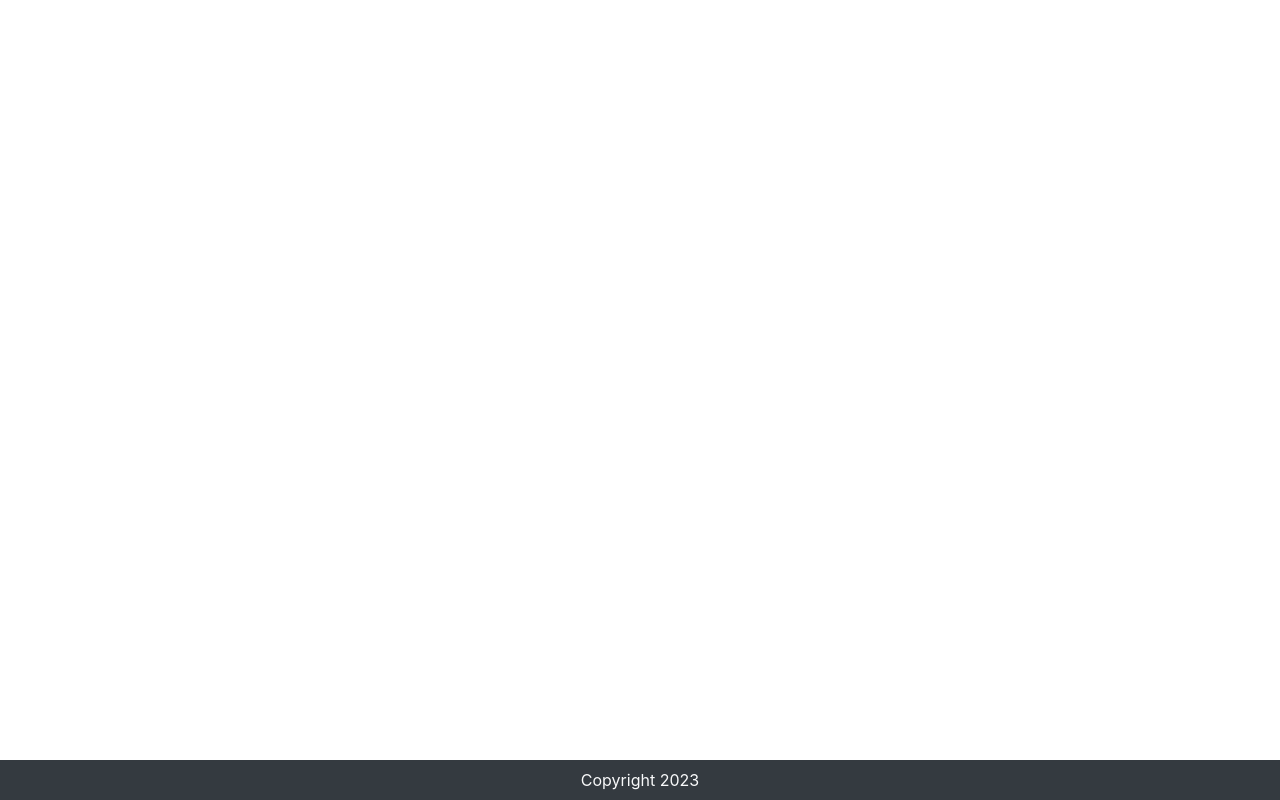
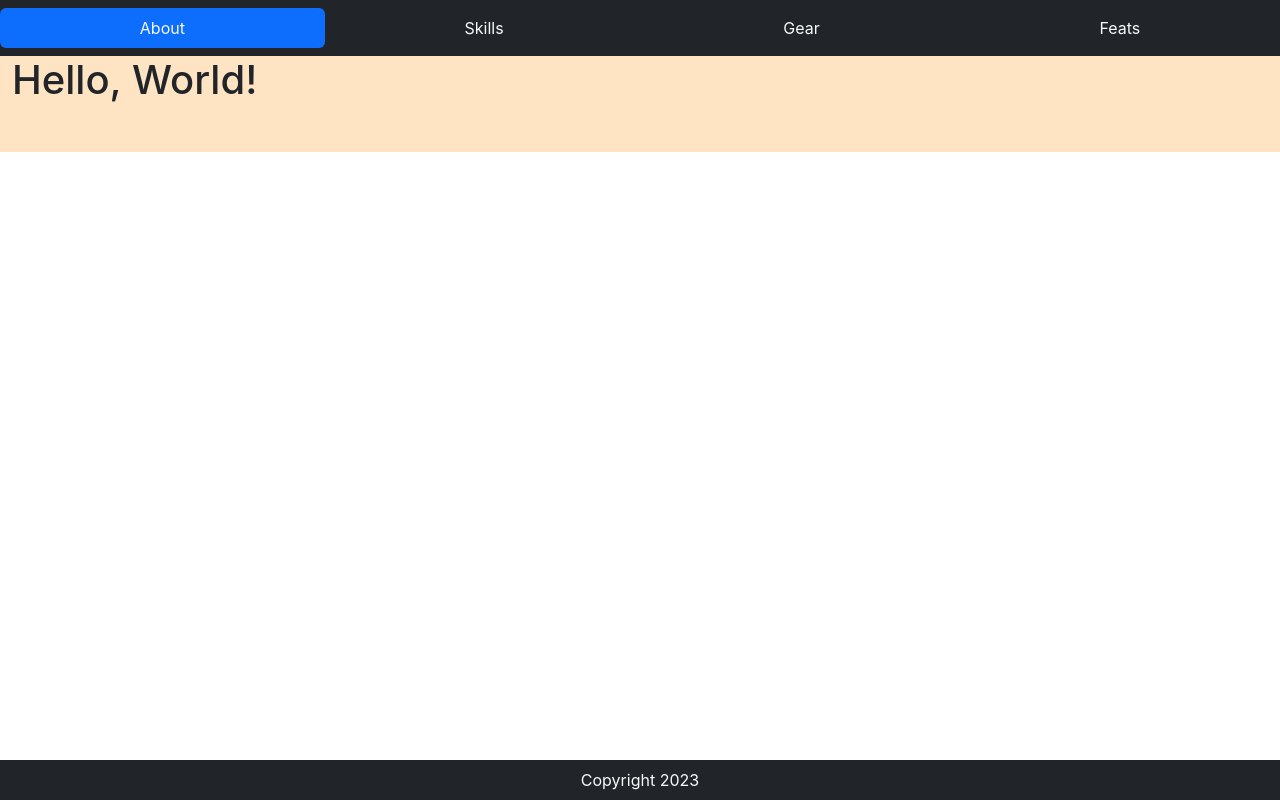
Before and after one commit to greg93john/perfect-draw-card-creator, a React (Create React App) app: page / in a window 1280 px wide. Built offline with nearby package versions, Linux system fonts and the light colour scheme.

Commit message:
makes starting template window for webpage

```diff
--- a/public/index.html
+++ b/public/index.html
@@ -1,43 +1,29 @@
 <!DOCTYPE html>
 <html lang="en">
+
 <head>
   <meta charset="utf-8" />
   <link rel="icon" href="%PUBLIC_URL%/favicon.ico" />
   <meta name="viewport" content="width=device-width, initial-scale=1" />
   <meta name="theme-color" content="#000000" />
-    <meta
-      name="description"
-      content="Web site created using create-react-app"
-    />
+  <meta name="description" content="Web site created using create-react-app" />
   <link rel="apple-touch-icon" href="%PUBLIC_URL%/logo192.png" />
-    <!--
-      manifest.json provides metadata used when your web app is installed on a
-      user's mobile device or desktop. See https://developers.google.com/web/fundamentals/web-app-manifest/
-    -->
+
   <link rel="manifest" href="%PUBLIC_URL%/manifest.json" />
-    <!--
-      Notice the use of %PUBLIC_URL% in the tags above.
-      It will be replaced with the URL of the `public` folder during the build.
-      Only files inside the `public` folder can be referenced from the HTML.
 
-      Unlike "/favicon.ico" or "favicon.ico", "%PUBLIC_URL%/favicon.ico" will
-      work correctly both with client-side routing and a non-root public URL.
-      Learn how to configure a non-root public URL by running `npm run build`.
-    -->
   <title>RPG Character Sheet</title>
+  <link href="https://cdn.jsdelivr.net/npm/bootstrap@5.3.2/dist/css/bootstrap.min.css" rel="stylesheet"
+    integrity="sha384-T3c6CoIi6uLrA9TneNEoa7RxnatzjcDSCmG1MXxSR1GAsXEV/Dwwykc2MPK8M2HN" crossorigin="anonymous">
 </head>
+
 <body>
   <noscript>You need to enable JavaScript to run this app.</noscript>
+
   <div id="root"></div>
-    <!--
-      This HTML file is a template.
-      If you open it directly in the browser, you will see an empty page.
 
-      You can add webfonts, meta tags, or analytics to this file.
-      The build step will place the bundled scripts into the <body> tag.
+  <script src="https://cdn.jsdelivr.net/npm/bootstrap@5.3.2/dist/js/bootstrap.bundle.min.js"
+    integrity="sha384-C6RzsynM9kWDrMNeT87bh95OGNyZPhcTNXj1NW7RuBCsyN/o0jlpcV8Qyq46cDfL"
+    crossorigin="anonymous"></script>
+</body>
 
-      To begin the development, run `npm start` or `yarn start`.
-      To create a production bundle, use `npm run build` or `yarn build`.
-    -->
-  </body>
 </html>
--- a/src/App.css
+++ b/src/App.css
@@ -38,9 +38,9 @@
 }
 
 .content-wrap {
-  position: absolute;
-  /* padding-top: 4.5rem;  Navbar Height */
+  background-color: bisque;
   padding-bottom: 2.5rem;    /* Footer height */
+  /*padding-top: 4.5rem;  /* Navbar Height */
   z-index: 3;
 }
 
@@ -49,15 +49,15 @@
   min-height: 100vh;
 }
 
-footer {
+/*footer {
   position: absolute;
   bottom: 0;
   width: 100%;
-  height: 2.5rem;            /* Footer height */
+  height: 2.5rem;            /* Footer height *//*
 
   display: flex;
   align-items: center;
   justify-content: center;
   color: #f8f9fa;
   background-color: #343a40;
-}
+}*/
--- a/src/App.js
+++ b/src/App.js
@@ -2,31 +2,12 @@ import logo from './logo.svg';
 import './App.css';
 import MainView from "./components/MainView";
 import Footer from "./components/Footer";
-
-/*function App() {
-  return (
-    <div className="App">
-      <header className="App-header">
-        <img src={logo} className="App-logo" alt="logo" />
-        <p>
-          Edit <code>src/App.js</code> and save to reload.
-        </p>
-        <a
-          className="App-link"
-          href="https://reactjs.org"
-          target="_blank"
-          rel="noopener noreferrer"
-        >
-          Learn React
-        </a>
-      </header>
-    </div>
-  );
-}*/
+import NavBar from "./components/NavBar";
 
 function App() {
   return (
-    <div className="page-container">
+    <div className="page-container container-fluid px-0">
+      <NavBar />
       <MainView />
       <Footer />
     </div>
--- a/src/components/Footer.jsx
+++ b/src/components/Footer.jsx
@@ -2,8 +2,10 @@ import React from "react";
 
 function Footer() {
   return (
-    <footer>
-      <p style={{margin: 0}}>Copyright {new Date().getFullYear()}</p>
+    <footer className="bg-dark position-absolute bottom-0 w-100 py-2">
+      <div className="container text-light text-center">
+        <p className="mb-0">Copyright {new Date().getFullYear()}</p>
+      </div>
     </footer>
   );
 }
--- a/src/components/MainView.jsx
+++ b/src/components/MainView.jsx
@@ -1,8 +1,14 @@
 import React from "react";
+import NavBar from "./NavBar"
 
 function MainView() {
   return (
     <div className="content-wrap">
+      <div className="row mx-0">
+        <div className="col">
+        <h1>Hello, World!</h1>
+        </div>
+      </div>
     </div>
   );
 }
--- /dev/null
+++ b/src/components/NavBar.jsx
@@ -0,0 +1,38 @@
+import React from "react";
+
+function NavBar() {
+    return (
+        <ul className="nav navbar-dark nav-pills nav-fill bg-dark justify-content-center py-2" id="pillNav" role="tablist">
+            <li className="nav-item" role="presentation">
+                <button className="nav-link text-light active" id="home-tab" data-bs-toggle="tab" type="button" role="tab" aria-selected="false" tabIndex="-1">About</button>
+            </li>
+            <li className="nav-item" role="presentation">
+                <button className="nav-link text-light" id="home-tab" data-bs-toggle="tab" type="button" role="tab" aria-selected="false" tabIndex="-1">Skills</button>
+            </li>
+            <li className="nav-item" role="presentation">
+                <button className="nav-link text-light" id="profile-tab" data-bs-toggle="tab" type="button" role="tab" aria-selected="false" tabIndex="-1">Gear</button>
+            </li>
+            <li className="nav-item" role="presentation">
+                <button className="nav-link text-light" id="contact-tab" data-bs-toggle="tab" type="button" role="tab" aria-selected="true">Feats</button>
+            </li>
+        </ul>
+    );
+}
+
+export default NavBar;
+
+
+/*
+<ul className="nav nav-pills nav-fill gap-2 p-1 small bg-primary rounded-5 shadow-sm" id="pillNav2" role="tablist" style={{"--bs-nav-link text-light-color": "var(--bs-white)", "--bs-nav-pills-link-active-color": "var(--bs-primary)", "--bs-nav-pills-link-active-bg": "var(--bs-white)"}}>
+            <li className="nav-item" role="presentation">
+                <button className="nav-link text-light active rounded-5" id="home-tab2" data-bs-toggle="tab" type="button" role="tab" aria-selected="true">Home</button>
+            </li>
+            <li className="nav-item" role="presentation">
+                <button className="nav-link text-light rounded-5" id="profile-tab2" data-bs-toggle="tab" type="button" role="tab" aria-selected="false">Profile</button>
+            </li>
+            <li className="nav-item" role="presentation">
+                <button className="nav-link text-light rounded-5" id="contact-tab2" data-bs-toggle="tab" type="button" role="tab" aria-selected="false">Contact</button>
+            </li>
+
+</ul>
+*/
```
Lines whose indentation alone changed are shown as unchanged.
